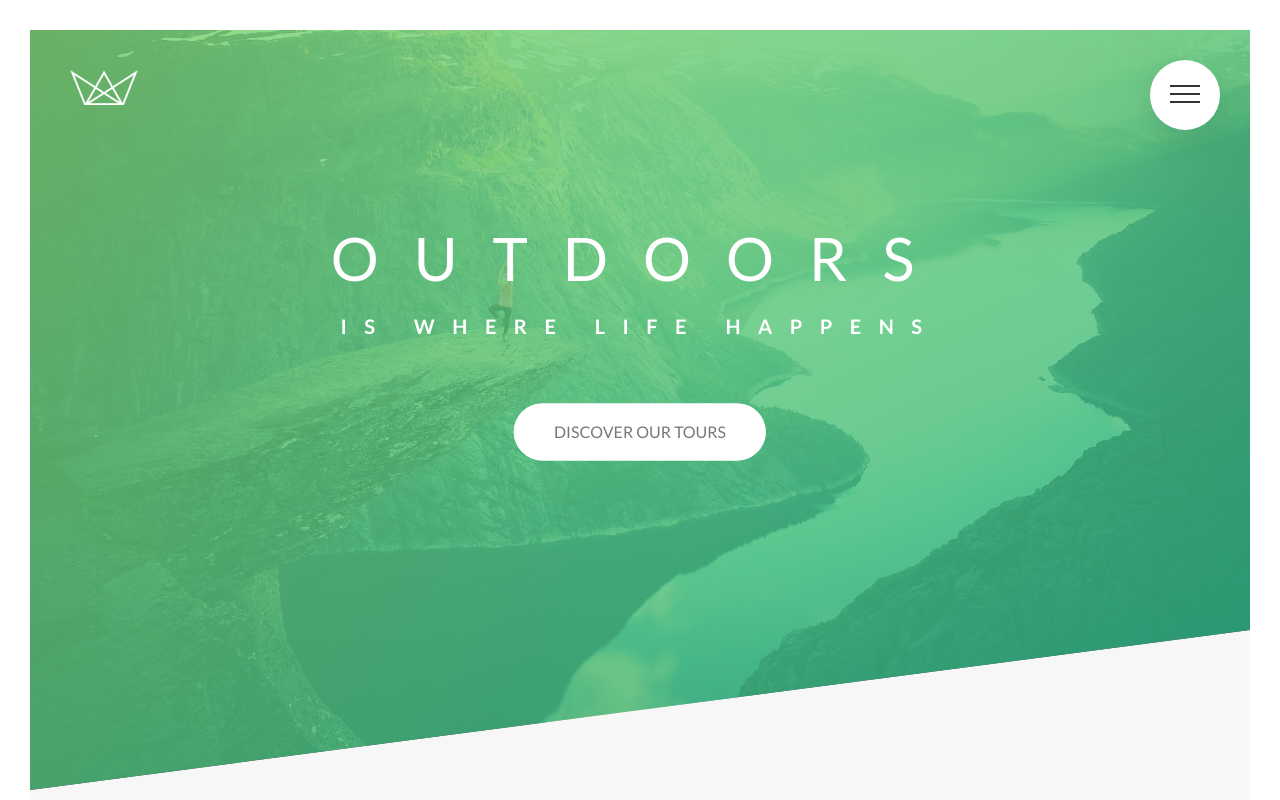
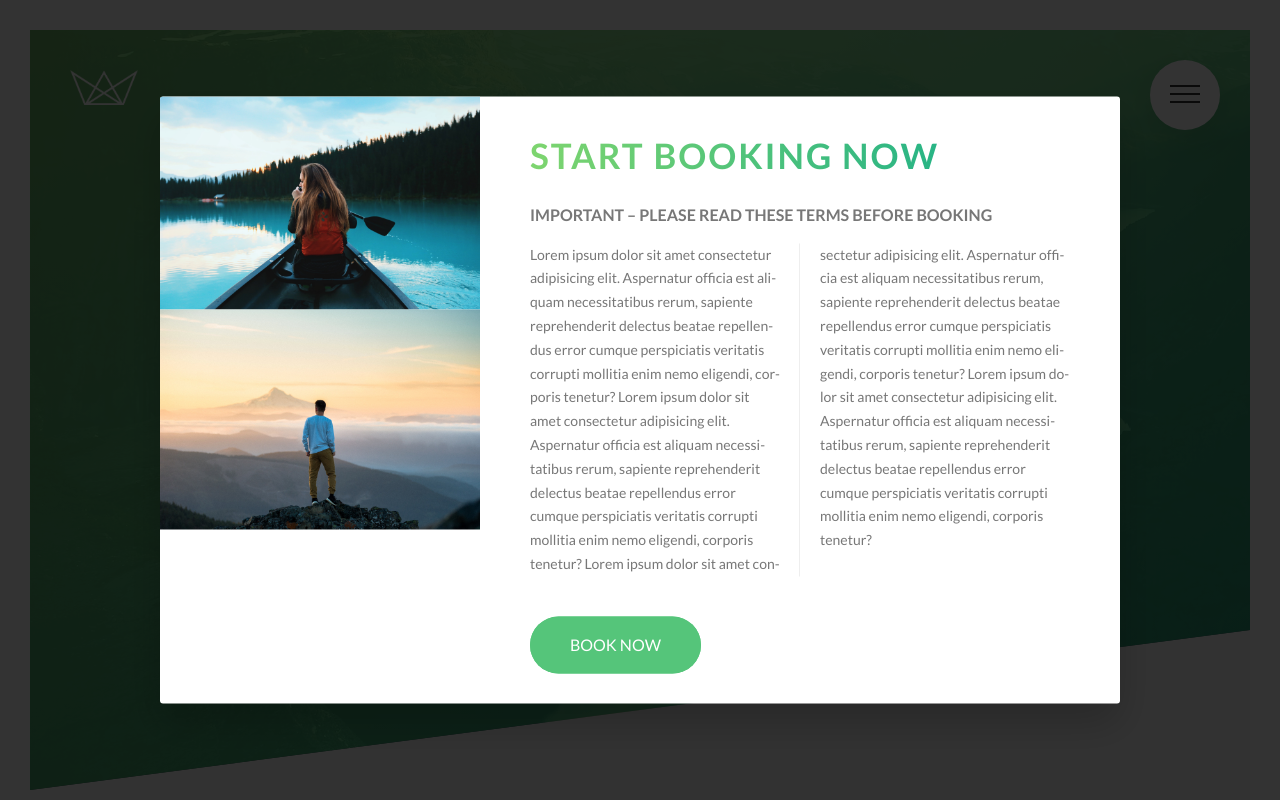
Before and after one commit to RenanBeraldi/Udemy-Advanced-Css-and-Sass-Flexbox-Grid-Animations, a website: page 01 - Natours Project - Setup and first steps (part 1)/index.html in a window 1280 px wide. Shown: the top 800 px of the page. Drawn offline with Linux system fonts and the light colour scheme.

Commit message:
popup built

```diff
--- a/01 - Natours Project - Setup and first steps (part 1)/css/style.scss
+++ b/01 - Natours Project - Setup and first steps (part 1)/css/style.scss
@@ -1,4 +1,12 @@
 @import "grid/grid.scss";
+
+// MIXINS
+@mixin absCenter {
+  position: absolute;
+  top: 50%;
+  left: 50%;
+  transform: translate(-50%, -50%);
+}
 
 // VARIABLES
 // COLORS
@@ -583,6 +591,58 @@ $shadow-20: 0 1.5rem 4rem (rgba($color-black, 0.2));
   }
 }
 
+//__popup
+.popup {
+  height: 100vh;
+  width: 100%;
+  position: fixed;
+  top: 0;
+  left: 0;
+  background-color: rgba($color-black, 0.8);
+  z-index: 9999;
+
+  &__content {
+    @include absCenter;
+    width: 75%;
+    background-color: $color-white;
+    box-shadow: 0 2rem 4rem rgba($color-black, 0.2);
+    border-radius: 3px;
+    display: table;
+    overflow: hidden;
+  }
+
+  &__left {
+    width: 33.333333%;
+    display: table-cell;
+  }
+
+  &__right {
+    width: 66.666667%;
+    display: table-cell;
+    vertical-align: middle;
+    padding: 3rem 5rem;
+  }
+
+  &__img {
+    display: block;
+    width: 100%;
+  }
+
+  &__text {
+    font-size: 1.4rem;
+    margin-bottom: 4rem;
+
+    column-count: 2;
+    column-gap: 4rem;
+    column-rule: 1px solid $color-grey-light-2;
+
+    -moz-hyphens: auto;
+    -ms-hyphens: auto;
+    -webkit-hyphens: auto;
+    hyphens: auto;
+  }
+}
+
 // UNIVERSAL CONFIGURATIONS
 
 html {
--- a/01 - Natours Project - Setup and first steps (part 1)/index.html
+++ b/01 - Natours Project - Setup and first steps (part 1)/index.html
@@ -44,14 +44,10 @@
             </a>
           </li>
           <li class="navigation__item">
-            <a href="#" class="navigation__link">
-              <span>04</span>Stories
-            </a>
+            <a href="#" class="navigation__link"> <span>04</span>Stories </a>
           </li>
           <li class="navigation__item">
-            <a href="#" class="navigation__link">
-              <span>05</span>Book now
-            </a>
+            <a href="#" class="navigation__link"> <span>05</span>Book now </a>
           </li>
         </ul>
       </nav>
@@ -239,7 +235,7 @@
                     <li>5 day tour</li>
                     <li>Up to 40 people</li>
                     <li>6 tour guides</li>
-                    <li>Sleep in provided</li>
+                    <li>Sleep in provided tents</li>
                     <li>Difficulty: Medium</li>
                   </ul>
                 </div>
@@ -475,6 +471,41 @@
         </div>
       </div>
     </footer>
+    <div class="popup">
+      <div class="popup__content">
+        <div class="popup__left">
+          <img src="img/nat-8.jpg" alt="Tour photo" class="popup__img" />
+          <img src="img/nat-9.jpg" alt="Tour photo" class="popup__img" />
+        </div>
+        <div class="popup__right">
+          <h2 class="heading-secondary u-margin-bottom-small">
+            Start booking now
+          </h2>
+          <h3 class="heading-tertiary u-margin-bottom-small">
+            Important &ndash; Please read these terms before booking
+          </h3>
+          <p class="popup__text">
+            Lorem ipsum dolor sit amet consectetur adipisicing elit. Aspernatur
+            officia est aliquam necessitatibus rerum, sapiente reprehenderit
+            delectus beatae repellendus error cumque perspiciatis veritatis
+            corrupti mollitia enim nemo eligendi, corporis tenetur? Lorem ipsum
+            dolor sit amet consectetur adipisicing elit. Aspernatur officia est
+            aliquam necessitatibus rerum, sapiente reprehenderit delectus beatae
+            repellendus error cumque perspiciatis veritatis corrupti mollitia
+            enim nemo eligendi, corporis tenetur? Lorem ipsum dolor sit amet
+            consectetur adipisicing elit. Aspernatur officia est aliquam
+            necessitatibus rerum, sapiente reprehenderit delectus beatae
+            repellendus error cumque perspiciatis veritatis corrupti mollitia
+            enim nemo eligendi, corporis tenetur? Lorem ipsum dolor sit amet
+            consectetur adipisicing elit. Aspernatur officia est aliquam
+            necessitatibus rerum, sapiente reprehenderit delectus beatae
+            repellendus error cumque perspiciatis veritatis corrupti mollitia
+            enim nemo eligendi, corporis tenetur?
+          </p>
+          <a href="#" class="btn btn--green">Book now</a>
+        </div>
+      </div>
+    </div>
     <!-- END FOOTER -->
 
     <!-- <section class="grid-test">
```
Also changed, not shown: 01 - Natours Project - Setup and first steps (part 1)/css/style.css, 1 other file.
